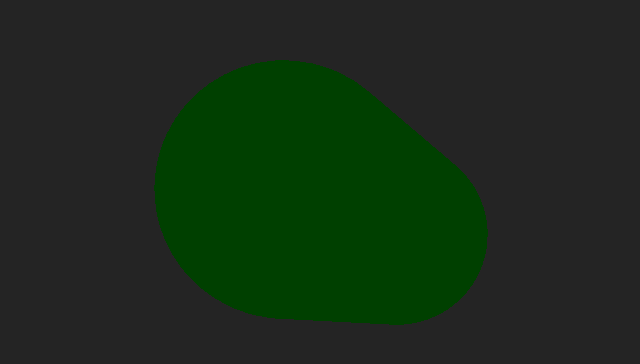
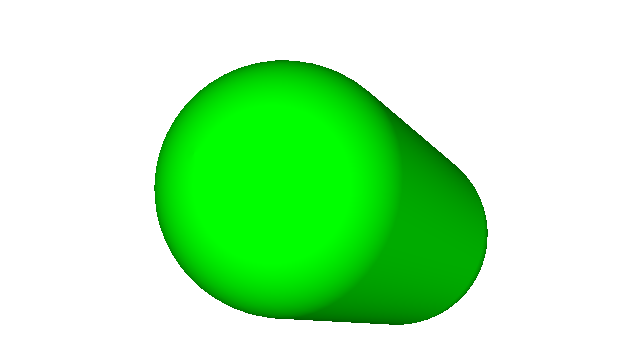
Before and after one commit to barrymun/product-showcase, a website built with Vite: page index.html in a window 1280 px wide. Shown: the part 184-548 px from the top of the page, without its empty margins (289-929 px from the left). Built offline with nearby package versions, Linux system fonts and the light colour scheme; animation ran at ten frames a second.

Commit message:
directional light, darker ambient light

```diff
--- a/src/main.ts
+++ b/src/main.ts
@@ -1,18 +1,23 @@
 import * as THREE from 'three';
 
 const scene = new THREE.Scene();
-// scene.background = new THREE.Color( 0xff0000 );
+// scene.background = new THREE.Color( 0xffffff );
 const camera = new THREE.PerspectiveCamera(75, window.innerWidth / window.innerHeight, 0.1, 1000);
 
-const renderer = new THREE.WebGLRenderer({ alpha: true });
-renderer.setClearColor( 0xffffff, 0 );  // alpha being the opacity (transparent desired here)
+const renderer = new THREE.WebGLRenderer({alpha: true});
+renderer.setClearColor(0xffffff, 0);  // alpha being the opacity (transparent desired here)
 renderer.setSize(window.innerWidth, window.innerHeight);
 document.body.appendChild(renderer.domElement);
 
-const light = new THREE.AmbientLight( 0x404040 ); // soft white light
-scene.add( light );
+// const ambientLight = new THREE.AmbientLight( 0x404040 );  // soft white light
+const ambientLight = new THREE.AmbientLight(0x222222);  // more shadows
+scene.add(ambientLight);
 
-const geometry = new THREE.CapsuleGeometry( 1, 2, 10, 50 );
+const directionalLight = new THREE.DirectionalLight(0xffffff);
+directionalLight.position.set(0, 0, 6);
+scene.add(directionalLight);
+
+const geometry = new THREE.CapsuleGeometry(1, 2, 10, 50);
 const material = new THREE.MeshLambertMaterial({color: 0x00ff00});
 const capsule = new THREE.Mesh(geometry, material);
 scene.add(capsule);
--- a/src/style.css
+++ b/src/style.css
@@ -19,5 +19,5 @@ body {
   width: 100vw;
   height: 100vh;
   margin: 0;
-  background-color: #242424;
+  /*background-color: #242424;*/
 }
```
